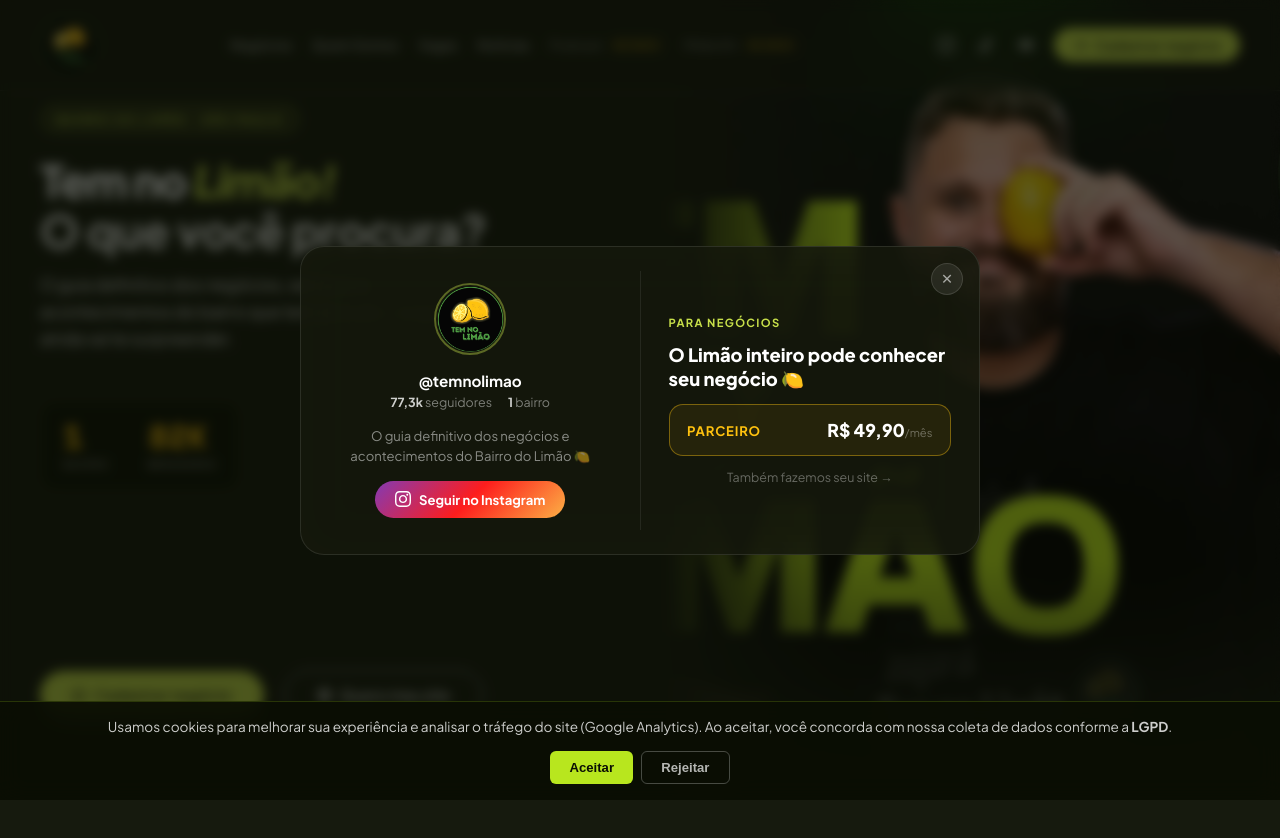
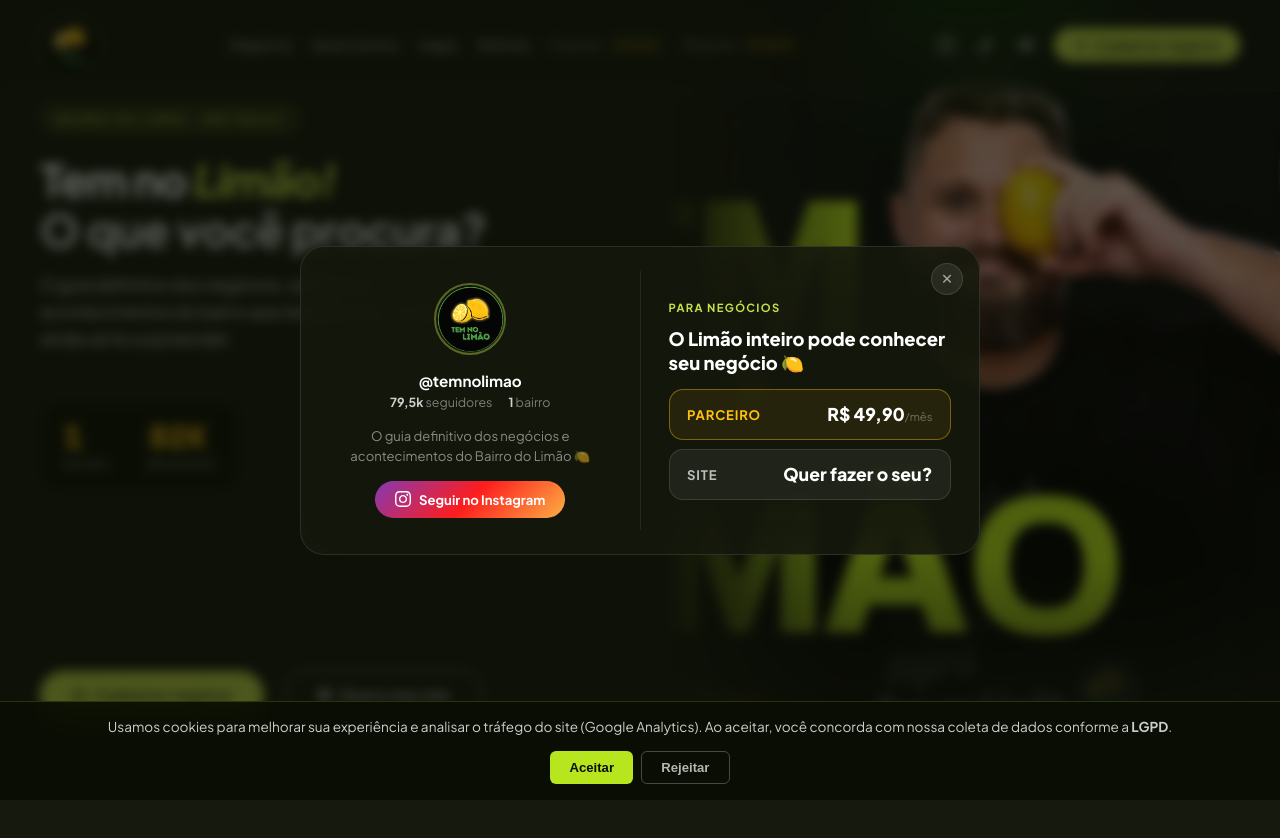
Before and after one commit to renatoamatos88-lang/temnolimao-site, a website: page index.html in a window 1280 px wide. Shown: the top 838 px of the page. Drawn offline with nearby package versions, Linux system fonts and the light colour scheme.

Commit message:
copy+feat: card "Quer fazer o seu site?" no popup + atualiza seguidores IG (79,5K)
- Substitui link de texto por card clicável, mesmo padrão visual do plano Parceiro
- Direciona para WhatsApp pessoal do Renato (11 98063-1971)
- Seguidores @temnolimao atualizados: 77,3K → 79,5K (checado ao vivo no Instagram)

```diff
--- a/index.html
+++ b/index.html
@@ -599,14 +599,14 @@
             <h2 class="tnl-hero-title">
               O bairro em <span class="tnl-hero-limao">números.</span>
             </h2>
-            <p class="tnl-hero-subtitle">O seu canal de jornalismo comunitário do Bairro do Limão e região. Mais de 77K seguidores e crescendo a cada dia.</p>
+            <p class="tnl-hero-subtitle">O seu canal de jornalismo comunitário do Bairro do Limão e região. Mais de 79K seguidores e crescendo a cada dia.</p>
             <div class="tnl-ig-stats-v2">
               <div class="tnl-ig-stat-card">
                 <div class="tnl-ig-stat-icon">
                   <svg width="22" height="22" viewBox="0 0 24 24" fill="none" stroke="currentColor" stroke-width="2" stroke-linecap="round" stroke-linejoin="round"><path d="M16 21v-2a4 4 0 0 0-4-4H6a4 4 0 0 0-4 4v2"/><circle cx="9" cy="7" r="4"/><path d="M22 21v-2a4 4 0 0 0-3-3.87"/><path d="M16 3.13a4 4 0 0 1 0 7.75"/></svg>
                 </div>
                 <div class="tnl-ig-stat-data">
-                  <div class="tnl-ig-stat-num">77,3<span>K</span></div>
+                  <div class="tnl-ig-stat-num">79,5<span>K</span></div>
                   <div class="tnl-ig-stat-lbl">Seguidores</div>
                 </div>
               </div>
@@ -1264,7 +1264,7 @@
         <div class="tnl-popup-ig-info">
           <span class="tnl-popup-ig-handle">@temnolimao</span>
           <div class="tnl-popup-ig-stats">
-            <span><strong>77,3k</strong> seguidores</span>
+            <span><strong>79,5k</strong> seguidores</span>
             <span><strong>1</strong> bairro</span>
           </div>
         </div>
@@ -1286,8 +1286,11 @@
             <span class="tnl-popup-plan-name">Parceiro</span>
             <span class="tnl-popup-plan-price">R$ 49,90<em>/mês</em></span>
           </a>
+          <a class="tnl-popup-plan-card" href="https://wa.me/5511980631971?text=Oi!%20Vim%20pelo%20Tem%20no%20Lim%C3%A3o%20%F0%9F%8D%8B%20%E2%80%94%20quero%20criar%20meu%20site!" target="_blank" onclick="tnlPopupDismiss();if(typeof gtag==='function')gtag('event','cta_click',{cta_id:'quero_site',location:'popup'})">
+            <span class="tnl-popup-plan-name">Site</span>
+            <span class="tnl-popup-plan-price">Quer fazer o seu?</span>
+          </a>
         </div>
-        <a class="tnl-popup-plans-link" href="https://wa.me/5511983592721?text=Oi!%20Vim%20pelo%20Tem%20no%20Lim%C3%A3o%20%F0%9F%8D%8B%20%E2%80%94%20quero%20criar%20meu%20site!" target="_blank" onclick="tnlPopupDismiss();if(typeof gtag==='function')gtag('event','cta_click',{cta_id:'quero_site',location:'popup'})">Também fazemos seu site →</a>
       </div>
 
     </div>
```
